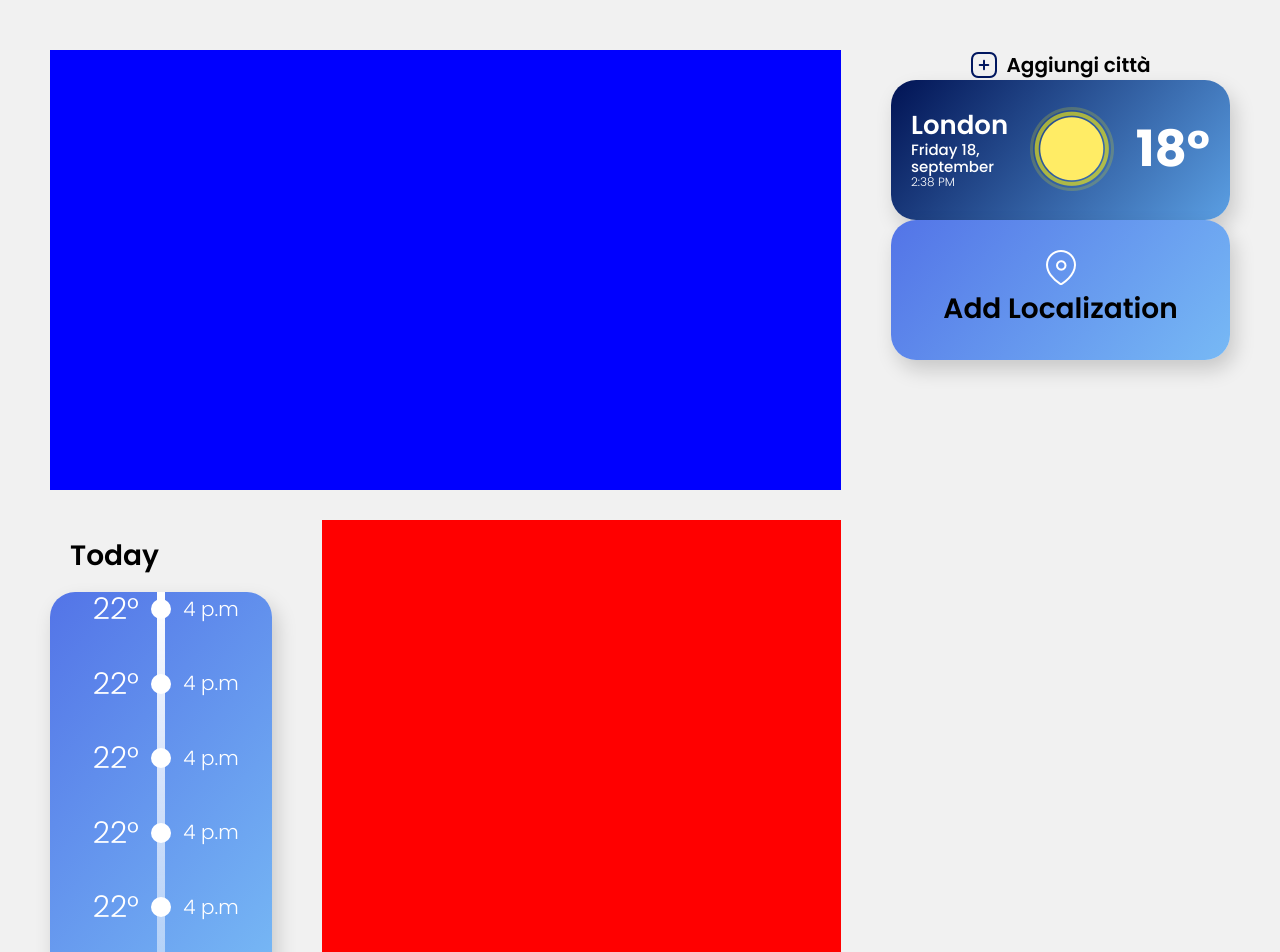
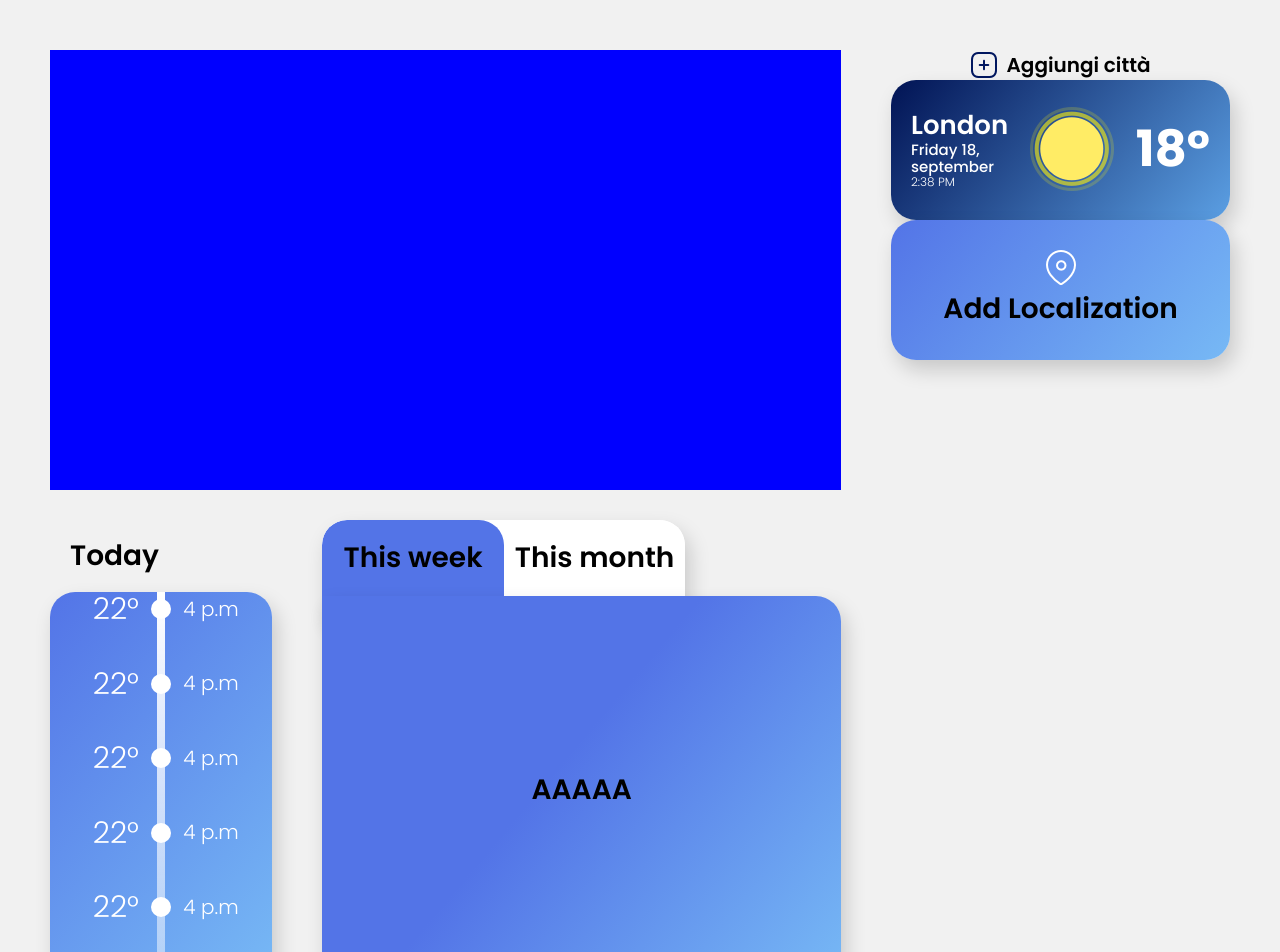
Before and after one commit to rrhox/weather-app, a React (Create React App) app: page /home in a window 1280 px wide. Shown: the top 952 px of the page. Built offline with nearby package versions, Linux system fonts and the light colour scheme.

Commit message:
wip(weather-app): add tab component

```diff
--- a/src/features/home/components/organisms/Body.tsx
+++ b/src/features/home/components/organisms/Body.tsx
@@ -12,6 +12,5 @@ export const Body = styled.section`
 
   & > div:last-child {
     width: 70%;
-    background-color: red;
   }
 `;
--- a/src/features/home/components/organisms/WeekWeather.tsx
+++ b/src/features/home/components/organisms/WeekWeather.tsx
@@ -2,11 +2,13 @@ import React from 'react';
 import styled from 'styled-components';
 
 import { useTheme } from 'styled-components';
-import { Typography } from '../../../../shared/components/atoms/Typography';
-import { BaseContainerElementProps, BaseContainerElement } from '../../../../shared/styles/BaseContainerElement';
 
-export const WeekWeatherStyle = styled.div<BaseContainerElementProps>`
-  ${BaseContainerElement};
+import { Tabs } from '../../../../shared/components/molecules/Tabs';
+
+export const WeekWeatherStyle = styled.div`
+  height: 100%;
+  width: 100%;
+  position: relative;
 `;
 
 export type WeekWeatherProps = {
@@ -15,11 +17,11 @@ export type WeekWeatherProps = {
 
 export const WeekWeather: React.FC<WeekWeatherProps> = ({ title }) => {
   const theme = useTheme();
-  return (
-    <WeekWeatherStyle height="100%" width="70%" background={theme.gradients[300]}>
-      <Typography variant="h6" weight="semibold">
-        {title}
-      </Typography>
-    </WeekWeatherStyle>
-  );
+  const [toggle, setToggle] = React.useState<number>(1);
+
+  const toggleTab = (index: number) => {
+    setToggle(index);
+  };
+
+  return <Tabs title="a" />;
 };
--- a/src/features/home/screens/Home.tsx
+++ b/src/features/home/screens/Home.tsx
@@ -7,7 +7,7 @@ import { Main } from '../components/organisms/Main';
 import { Sidebar } from '../components/organisms/Sidebar';
 // import { CurrentDayWeather } from '../components/organisms/CurrentDayWeather';
 import { TodayWeather } from '../components/organisms/TodayWeather';
-// import { WeekWeather } from '../components/organisms/WeekWeather';
+import { WeekWeather } from '../components/organisms/WeekWeather';
 import { Header } from '../components/organisms/Header';
 import { Body } from '../components/organisms/Body';
 
@@ -23,12 +23,12 @@ export const Home = () => {
         <Header>{/* <CurrentDayWeather title="h" /> */}</Header>
 
         <Body>
-          {/* <TodayWeather title="h" />
-          <WeekWeather title="h" /> */}
           <div>
             <TodayWeather />
           </div>
-          <div></div>
+          <div>
+            <WeekWeather title="h" />
+          </div>
         </Body>
       </Main>
       <Sidebar>
--- a/src/shared/components/molecules/Tabs.tsx
+++ b/src/shared/components/molecules/Tabs.tsx
@@ -1,16 +1,93 @@
 import React from 'react';
 import styled from 'styled-components';
 
-export const Tabs = styled.div`
-  display: inline-block;
-  border-radius: ${(props) => props.theme.borderRadius};
-  padding: 0.5rem 0;
-  margin: 0.5rem 1rem;
-  width: 11rem;
-  background: transparent;
-  color: white;
-  border: 2px solid white;
-  background: red;
-  color: black;
-  font-family: 'Poppins', sans-serif;
+import { useTheme } from 'styled-components';
+import { BaseContainerElementProps, BaseContainerElement } from '../../styles/BaseContainerElement';
+import { Typography } from '../atoms/Typography';
+
+export const WeekWeatherStyle = styled.div`
+  height: 100%;
+  width: 100%;
+  position: relative;
 `;
+
+export const InnerStyle = styled.div<BaseContainerElementProps & { index: number }>`
+  ${BaseContainerElement};
+  border-top-left-radius: ${(props) => (props.index === 1 ? 0 : props.theme.borderRadius)};
+  position: absolute;
+  bottom: 0;
+  padding: 3rem;
+`;
+
+export const TabStyle = styled.div`
+  border-top-left-radius: ${(props) => props.theme.borderRadius};
+  border-top-right-radius: ${(props) => props.theme.borderRadius};
+  overflow: hidden;
+  position: absolute;
+  top: 0;
+  background: ${(props) => props.theme.colors.white};
+  height: 10rem;
+  width: 70%;
+  display: flex;
+  box-shadow: ${(props) => props.theme.shadows[100]};
+`;
+
+export const TabItem = styled.div<{ isActive: boolean }>`
+  border-top-left-radius: ${(props) => props.theme.borderRadius};
+  border-top-right-radius: ${(props) => props.theme.borderRadius};
+  background: ${(props) => (props.isActive ? props.theme.colors.blue[200] : props.theme.colors.white)};
+  height: 7.6rem;
+  width: 70%;
+  display: flex;
+  align-items: center;
+  justify-content: center;
+`;
+
+export const TabContainer = styled.div<{ isActive: boolean }>`
+  display: ${(props) => (props.isActive ? 'flex' : 'none')};
+  align-items: center;
+  justify-content: center;
+  height: 100%;
+`;
+
+export type WeekWeatherProps = {
+  title: string;
+};
+
+export const Tabs: React.FC<WeekWeatherProps> = ({ title }) => {
+  const theme = useTheme();
+  const [toggle, setToggle] = React.useState<number>(1);
+
+  const toggleTab = (index: number) => {
+    setToggle(index);
+  };
+
+  return (
+    <WeekWeatherStyle>
+      <TabStyle>
+        <TabItem isActive={toggle === 1} onClick={() => toggleTab(1)}>
+          <Typography variant="h5" weight="semibold">
+            This week
+          </Typography>
+        </TabItem>
+        <TabItem isActive={toggle === 2} onClick={() => toggleTab(2)}>
+          <Typography variant="h5" weight="semibold">
+            This month
+          </Typography>
+        </TabItem>
+      </TabStyle>
+      <InnerStyle index={toggle} background={theme.gradients[600]} height="38.8rem">
+        <TabContainer isActive={toggle === 1}>
+          <Typography variant="h5" weight="semibold">
+            AAAAA
+          </Typography>
+        </TabContainer>
+        <TabContainer isActive={toggle === 2}>
+          <Typography variant="h5" weight="semibold">
+            BBBB
+          </Typography>
+        </TabContainer>
+      </InnerStyle>
+    </WeekWeatherStyle>
+  );
+};
--- a/src/shared/theme/index.ts
+++ b/src/shared/theme/index.ts
@@ -10,6 +10,7 @@ const theme: DefaultTheme = {
     white: '#FFFFFF',
     blue: {
       100: '#5B9FE3',
+      200: '#5374E7',
     },
     grey: {
       100: '#f1f1f1',
@@ -21,6 +22,7 @@ const theme: DefaultTheme = {
     300: 'linear-gradient(130deg, #5374E7 0%, #77B9F5 100%)',
     400: 'linear-gradient(130deg, #b9d4eb 0%, #8fbede 100%)',
     500: 'linear-gradient(180deg, #FFFFFF 0%, rgba(255,255,255,0) 100%)',
+    600: 'linear-gradient(130deg, #5374E7 45%, #77B9F5 100%)',
   },
   shadows: {
     100: '5px 10px 20px 0 rgba(0,0,0,0.17)',
--- a/src/styled.d.ts
+++ b/src/styled.d.ts
@@ -18,6 +18,7 @@ declare module 'styled-components' {
       white: string;
       blue: {
         100: string;
+        200: string;
       };
       grey: {
         100: string;
@@ -29,6 +30,7 @@ declare module 'styled-components' {
       300: string;
       400: string;
       500: string;
+      600: string;
     };
     shadows: {
       100: string;
```
